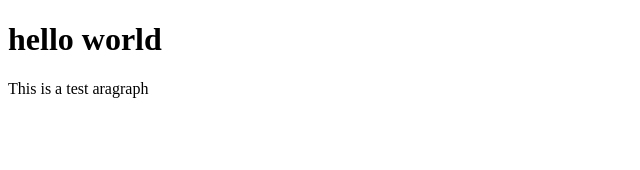
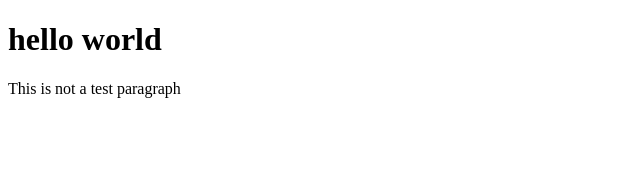
Before and after one commit to TheFatPanda97/test-project, a React (Create React App) app: page / in a window 1280 px wide. Shown: the top 170 px of the page, without its empty margins (0-640 px from the left). Built offline with nearby package versions, Linux system fonts and the light colour scheme; no server answers.

Commit message:
fixed tests

```diff
--- a/src/App.jsx
+++ b/src/App.jsx
@@ -14,7 +14,7 @@ const App = () => {
   return (
     <div>
       <h1>{title}</h1>
-      <p>This is a test aragraph</p>
+      <p>This is not a test paragraph</p>
     </div>
   );
 };
```
Also changed, not shown: 1 other file (tests, documents, lock files or other folders).
